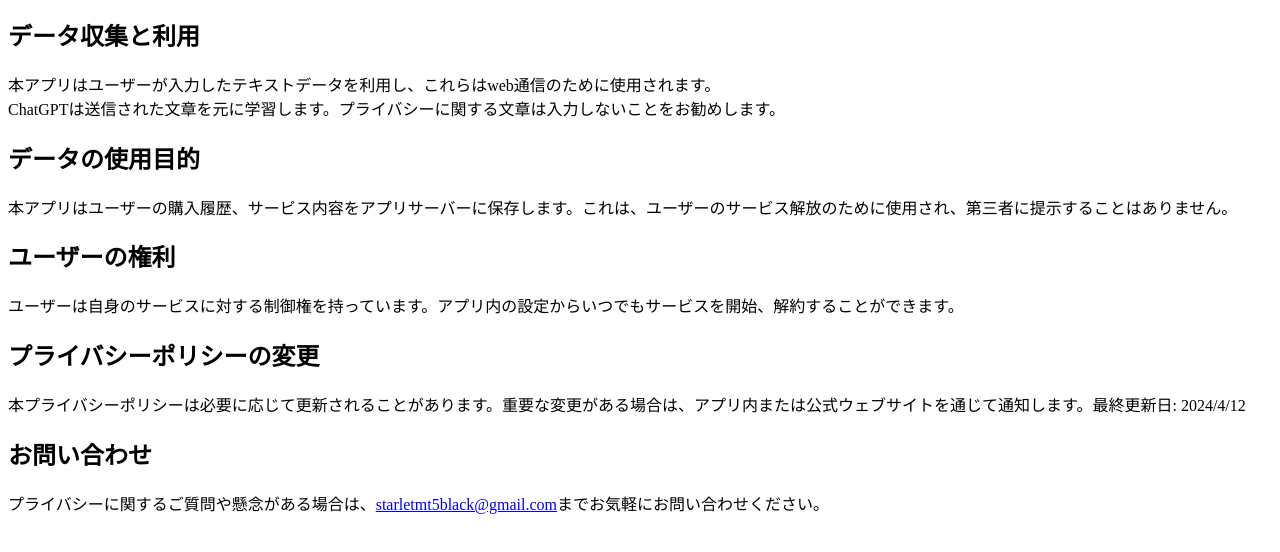
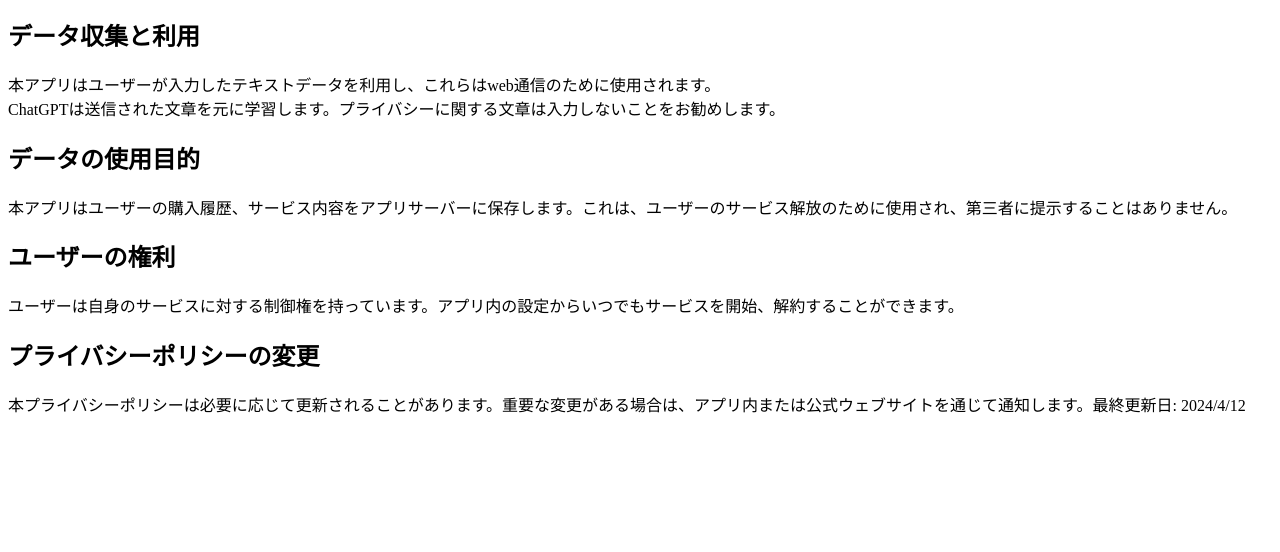
Before and after one commit to LET-137/privacy_policy_LiteratureTraining, a plain HTML site: page index.html in a window 1280 px wide. Shown: the part 140-692 px from the top of the page. Drawn offline with Linux system fonts and the light colour scheme.

Commit message:
second commit

```diff
--- a/index.html
+++ b/index.html
@@ -21,7 +21,5 @@ ChatGPTは送信された文章を元に学習します。プライバシーに
 <h2>プライバシーポリシーの変更</h2>
 <p>本プライバシーポリシーは必要に応じて更新されることがあります。重要な変更がある場合は、アプリ内または公式ウェブサイトを通じて通知します。最終更新日: 2024/4/12</p>
 
-<h2>お問い合わせ</h2>
-<p>プライバシーに関するご質問や懸念がある場合は、<a href="mailto:starletmt5black@gmail.com">starletmt5black@gmail.com</a>までお気軽にお問い合わせください。</p>
 </body>
 </html>
```
